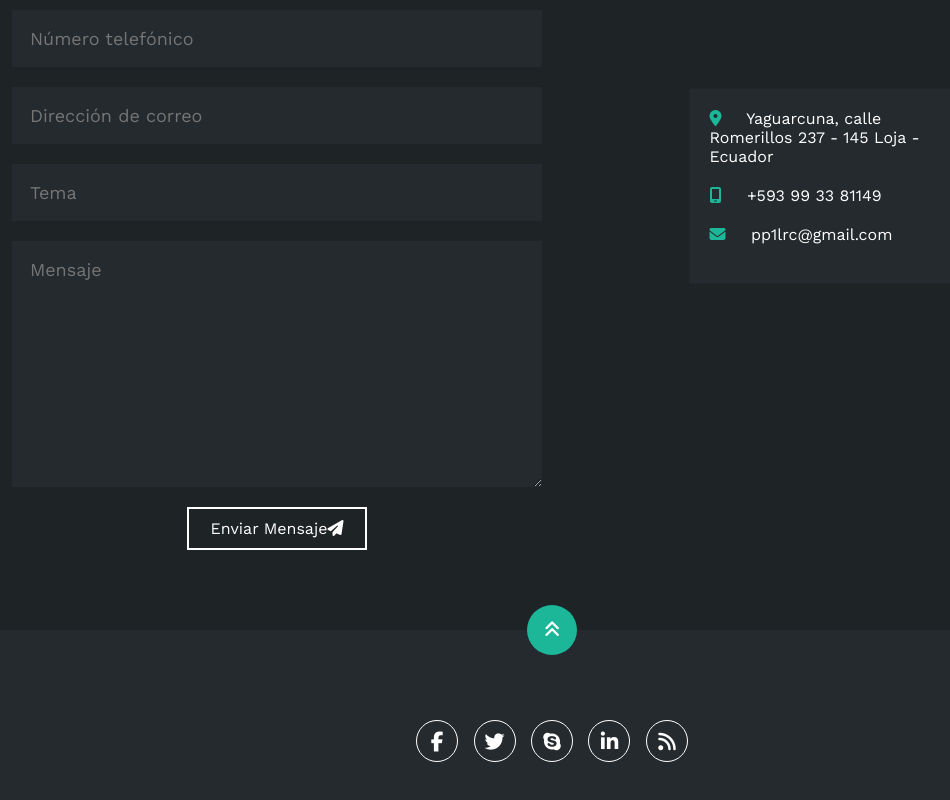
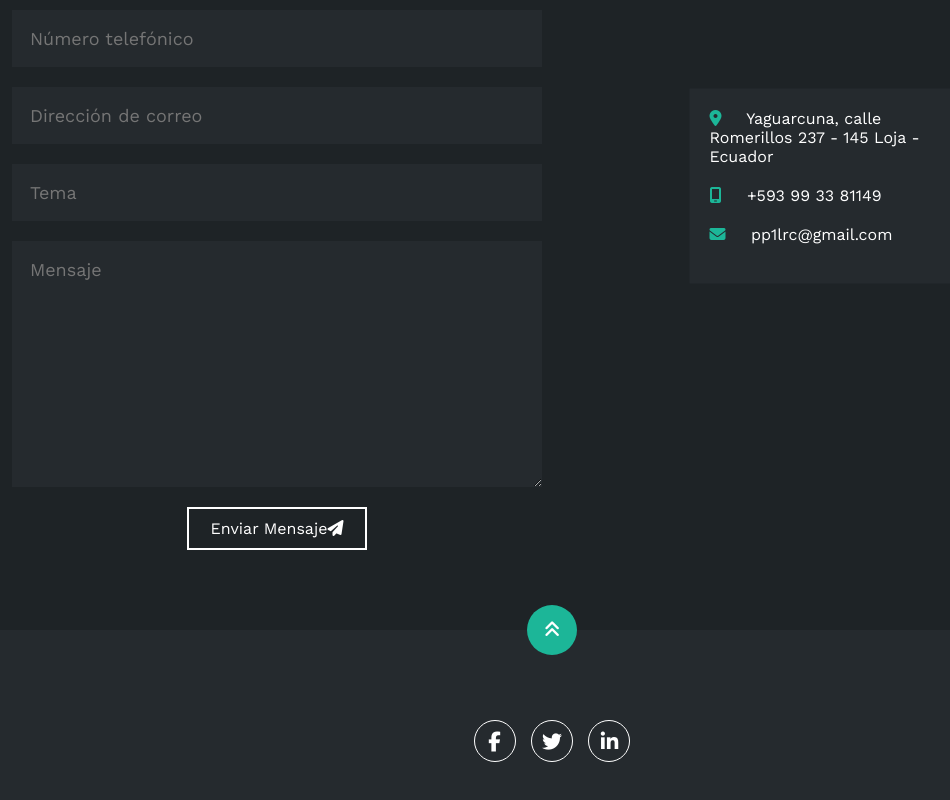
Before and after one commit to ppluis84/Portafolio, a plain HTML site: page portafolio.html in a window 1280 px wide. Shown: the part 4298-5098 px from the top of the page, without its empty margins (88-1038 px from the left). Drawn offline with nearby package versions, Linux system fonts and the light colour scheme.

Commit message:
CAMBIO EN REDES

```diff
--- a/portafolio.html
+++ b/portafolio.html
@@ -414,11 +414,9 @@
             <i class="fa-solid fa-angles-up"></i>
         </a>
         <div class="redes">
-            <a href="#"><i class="fa-brands fa-facebook-f"></i></a>
-            <a href="#"><i class="fa-brands fa-twitter"></i></a>
-            <a href="#"><i class="fa-brands fa-skype"></i></a>
-            <a href="#"><i class="fa-brands fa-linkedin-in"></i></a>
-            <a href="#"><i class="fa-solid fa-rss"></i></a>
+            <a href="https://www.facebook.com/joseluis.romero.1614?locale=es_LA" target="_blank"><i class="fa-brands fa-facebook-f"></i></a>
+            <a href="https://x.com/JoseL_RomeroC" target="_blank"><i class="fa-brands fa-twitter"></i></a>
+            <a href="https://www.linkedin.com/in/jos%C3%A9-luis-romero-capa-691740167/" target="_blank"><i class="fa-brands fa-linkedin-in"></i></a>
         </div>
     </footer>
 
```
